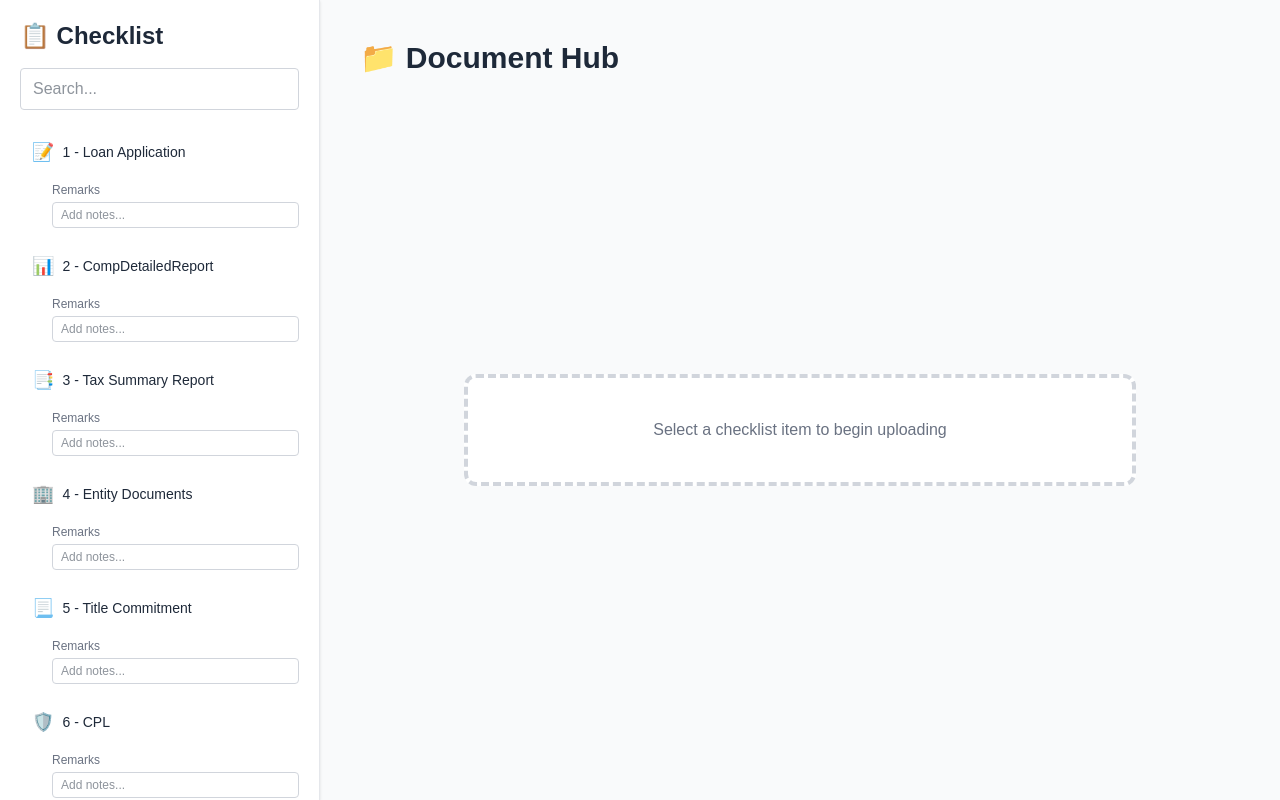
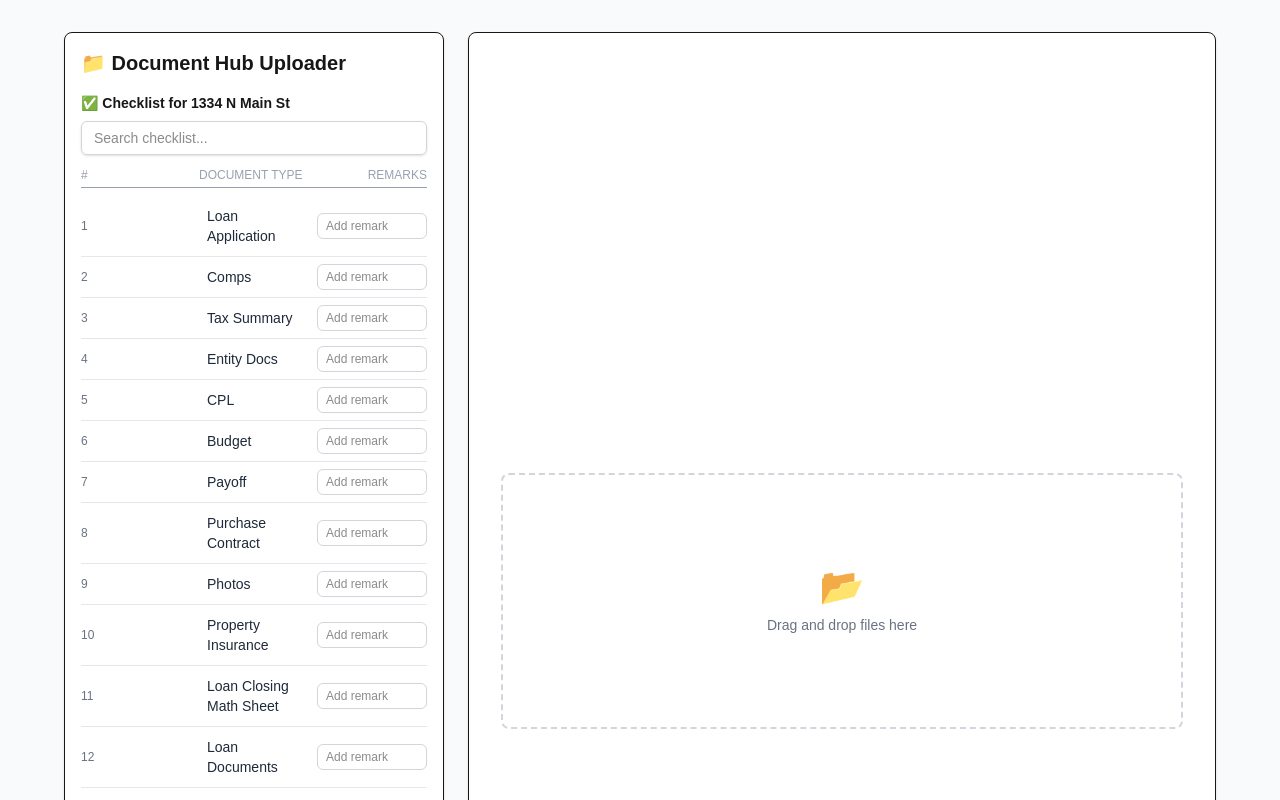
Before and after one commit to va-mari/document-hub, a Next.js app: page / in a window 1280 px wide. Shown: the top 800 px of the page. Built offline with nearby package versions, Linux system fonts and the light colour scheme.

Commit message:
Add search bar to checklist and refine UI

```diff
--- a/pages/index.tsx
+++ b/pages/index.tsx
@@ -6,7 +6,6 @@ import { useState, useRef } from 'react'
 type ChecklistItem = {
   id: number
   label: string
-  icon?: string
 }
 
 export default function Home() {
@@ -17,30 +16,28 @@ export default function Home() {
   const fileInputRef = useRef<HTMLInputElement | null>(null)
 
   const checklistItems: ChecklistItem[] = [
-    { id: 1, label: 'Loan Application', icon: '📝' },
-    { id: 2, label: 'CompDetailedReport', icon: '📊' },
-    { id: 3, label: 'Tax Summary Report', icon: '📑' },
-    { id: 4, label: 'Entity Documents', icon: '🏢' },
-    { id: 5, label: 'Title Commitment', icon: '📃' },
-    { id: 6, label: 'CPL', icon: '🛡️' },
-    { id: 8, label: 'Budget', icon: '💰' },
-    { id: 9, label: 'Payoff', icon: '✅' },
-    { id: 10, label: 'Purchase Contract', icon: '🛒' },
-    { id: 11, label: 'Photos', icon: '📷' },
-    { id: 14, label: 'Property Insurance', icon: '🏠' },
-    { id: 15, label: 'Loan Closing Math Sheet', icon: '🧮' },
-    { id: 16, label: 'Loan Documents', icon: '📁' },
-    { id: 17, label: 'Wire Instructions', icon: '💸' },
-    { id: 18, label: 'Executed Loan Documents', icon: '✍️' },
-    { id: 19, label: 'Final Settlement Statement', icon: '📜' },
-    { id: 20, label: 'Loan Servicing Agreement', icon: '🔏' },
-    { id: 24, label: 'Recorded DOT', icon: '🗂️' },
-    { id: 24, label: 'Recorded Assignment', icon: '📎' },
-    { id: 24, label: 'Recorded Loan Mod.', icon: '🔧' }
+    { id: 1, label: 'Loan Application' },
+    { id: 2, label: 'Comps' },
+    { id: 3, label: 'Tax Summary' },
+    { id: 4, label: 'Entity Docs' },
+    { id: 5, label: 'CPL' },
+    { id: 6, label: 'Budget' },
+    { id: 7, label: 'Payoff' },
+    { id: 8, label: 'Purchase Contract' },
+    { id: 9, label: 'Photos' },
+    { id: 10, label: 'Property Insurance' },
+    { id: 11, label: 'Loan Closing Math Sheet' },
+    { id: 12, label: 'Loan Documents' },
+    { id: 13, label: 'Wire Instructions' },
+    { id: 14, label: 'Recorded Loan Documents' },
+    { id: 24, label: 'Recorded DOT' },
+    { id: 24, label: 'Recorded Assignment' },
+    { id: 24, label: 'Recorded Loan Mod.' },
+    { id: 99, label: 'Extra Uploads' }
   ]
 
   const filteredItems = checklistItems.filter((item) =>
-    `${item.id} - ${item.label}`.toLowerCase().includes(searchTerm.toLowerCase())
+    `${item.id} ${item.label}`.toLowerCase().includes(searchTerm.toLowerCase())
   )
 
   const handleFileDrop = (e: React.DragEvent<HTMLDivElement>) => {
@@ -71,75 +68,69 @@ export default function Home() {
   return (
     <>
       <Head>
-        <title>Document Hub</title>
+        <title>Document Hub Uploader</title>
       </Head>
-      <main className="flex h-screen bg-gray-50 text-gray-800">
-        {/* Sidebar */}
-        <aside className="w-80 bg-white border-r border-gray-200 p-5 overflow-y-auto shadow-sm">
-          <h2 className="text-2xl font-bold mb-4">📋 Checklist</h2>
+      <main className="min-h-screen bg-gray-50 p-8 font-sans">
+        <div className="flex max-w-6xl mx-auto gap-6">
+          {/* Left Panel */}
+          <aside className="w-[380px] bg-white border rounded-lg shadow-sm p-4">
+            <h1 className="text-xl font-semibold mb-4 flex items-center gap-2">
+              📁 Document Hub Uploader
+            </h1>
+
+            <h2 className="text-sm font-semibold mb-2">✅ Checklist for 1334 N Main St</h2>
+
+            {/* Search Bar */}
             <input
               type="text"
-            placeholder="Search..."
+              placeholder="Search checklist..."
               value={searchTerm}
               onChange={(e) => setSearchTerm(e.target.value)}
-            className="w-full mb-5 px-3 py-2 border border-gray-300 rounded focus:outline-none focus:ring-2 focus:ring-blue-300"
+              className="w-full mb-3 px-3 py-1.5 text-sm border border-gray-300 rounded-md shadow-sm focus:outline-none focus:ring-1 focus:ring-blue-400"
             />
-          <ul className="space-y-4 text-sm">
-            {filteredItems.map((item, index) => (
-              <li key={`${item.id}-${index}`}>
+
+            <div className="text-xs font-medium text-gray-400 uppercase border-b pb-1 mb-2 grid grid-cols-3 gap-2">
+              <div>#</div>
+              <div className="col-span-1">Document Type</div>
+              <div className="text-right">Remarks</div>
+            </div>
+
+            <ul className="text-sm divide-y divide-gray-200">
+              {filteredItems.map((item) => (
+                <li key={`${item.label}-${item.id}`} className="py-1.5 grid grid-cols-3 gap-2 items-center">
+                  <div className="text-gray-500 text-xs">{item.id}</div>
                   <div
                     onClick={() => setSelectedItemId(item.id)}
-                  className={`flex items-center gap-2 px-3 py-2 rounded-lg cursor-pointer transition ${
+                    className={`cursor-pointer select-none px-2 py-1 rounded-md ${
                       selectedItemId === item.id
-                      ? 'bg-blue-100 text-blue-800 font-semibold'
-                      : 'hover:bg-gray-100'
+                        ? 'bg-blue-50 text-blue-600 font-semibold'
+                        : 'hover:bg-gray-100 text-gray-800'
                     }`}
                   >
-                  <span className="text-lg">{item.icon}</span>
-                  <span>{item.id} - {item.label}</span>
+                    {item.label}
                   </div>
-
-                {/* Uploaded Files */}
-                {uploadedFiles[item.id]?.length > 0 && (
-                  <ul className="ml-8 mt-1 text-xs text-gray-600 space-y-1">
-                    {uploadedFiles[item.id].map((file, i) => (
-                      <li key={i} className="truncate">• {file.name}</li>
-                    ))}
-                  </ul>
-                )}
-
-                {/* Remarks Input */}
-                <div className="ml-8 mt-2">
-                  <label htmlFor={`remarks-${item.id}`} className="block text-xs text-gray-500 mb-1">
-                    Remarks
-                  </label>
                   <input
                     type="text"
-                    id={`remarks-${item.id}`}
+                    placeholder="Add remark"
                     value={remarks[item.id] || ''}
                     onChange={(e) =>
                       setRemarks((prev) => ({ ...prev, [item.id]: e.target.value }))
                     }
-                    placeholder="Add notes..."
-                    className="w-full text-xs px-2 py-1 border border-gray-300 rounded"
+                    className="text-xs px-2 py-1 border border-gray-300 rounded-md focus:outline-none focus:ring-1 focus:ring-blue-400"
                   />
-                </div>
                 </li>
               ))}
             </ul>
           </aside>
 
-        {/* Main Content */}
-        <section className="flex-1 p-10 flex flex-col">
-          <h1 className="text-3xl font-bold mb-6">📁 Document Hub</h1>
-
+          {/* Upload Area */}
+          <section className="flex-1 bg-white border rounded-lg shadow-sm flex items-center justify-center p-8">
             <div
-            className="flex-1 flex items-center justify-center"
               onDrop={handleFileDrop}
               onDragOver={(e) => e.preventDefault()}
               onClick={triggerFileInput}
+              className="border-2 border-dashed border-gray-300 rounded-lg w-full h-64 flex flex-col items-center justify-center text-gray-500 hover:bg-gray-50 transition cursor-pointer"
             >
-            <div className="w-full max-w-2xl border-4 border-dashed border-gray-300 rounded-xl bg-white p-10 text-center text-gray-500 hover:bg-gray-50 transition cursor-pointer">
               <input
                 type="file"
                 multiple
@@ -147,37 +138,15 @@ export default function Home() {
                 onChange={handleFileChange}
                 className="hidden"
               />
-              {selectedItem ? (
-                <p>
-                  Drop or click to upload files for{' '}
-                  <span className="font-semibold text-gray-800">
-                    {selectedItem.id} - {selectedItem.label}
-                  </span>
+              <div className="text-4xl mb-2">📂</div>
+              <p className="text-sm">
+                {selectedItem
+                  ? `Drop or click to upload for: ${selectedItem.label}`
+                  : 'Drag and drop files here'}
               </p>
-              ) : (
-                <p>Select a checklist item to begin uploading</p>
-              )}
             </div>
+          </section>
         </div>
-
-          {selectedItemId && uploadedFiles[selectedItemId]?.length > 0 && (
-            <div className="mt-10">
-              <h2 className="text-xl font-semibold mb-2">
-                Uploaded files for {selectedItem?.id} - {selectedItem?.label}
-              </h2>
-              <ul className="bg-white rounded-md shadow divide-y divide-gray-200">
-                {uploadedFiles[selectedItemId].map((file, index) => (
-                  <li key={index} className="flex items-center justify-between p-3">
-                    <span className="text-sm">{file.name}</span>
-                    <span className="text-xs text-gray-500">
-                      {(file.size / 1024).toFixed(1)} KB
-                    </span>
-                  </li>
-                ))}
-              </ul>
-            </div>
-          )}
-        </section>
       </main>
     </>
   )
```
Lines whose indentation alone changed are shown as unchanged.
